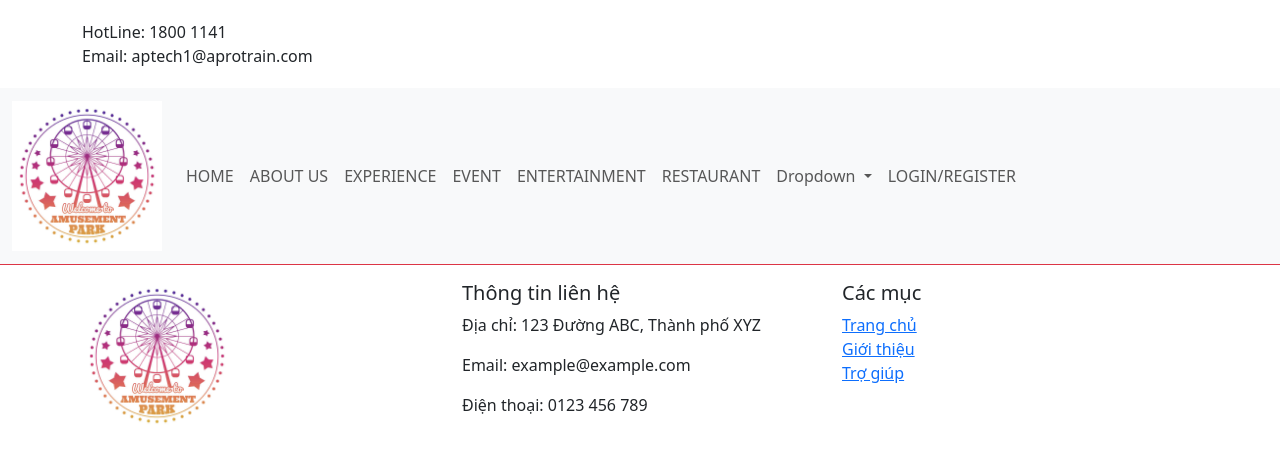
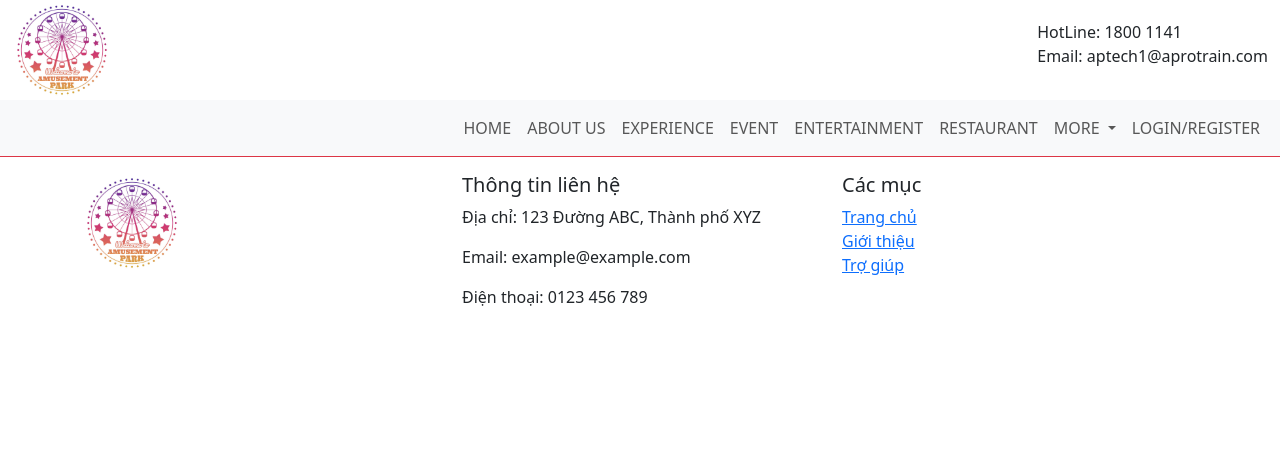
Before and after one commit to thanh1149/eProject, a PHP site: page /home.php in a window 1280 px wide. Shown: the top 463 px of the page. Run offline with PHP 8.4, Linux system fonts and the light colour scheme.

Commit message:
eProject

```diff
--- a/SourceCode/css/navbar.css
+++ b/SourceCode/css/navbar.css
@@ -1,4 +1,9 @@
 .navbar-brand img {
-    max-width: 150px;
+    max-width: 100px;
     height: auto;
 }
+.header
+    {
+        display: flex;
+        justify-content: flex-end;
+    }
--- a/SourceCode/footer.php
+++ b/SourceCode/footer.php
@@ -2,7 +2,7 @@
         <div class="container">
             <div class="row">
                 <div class="col-md-4">
-                    <a class="navbar-brand" href="#"><img src="./image/logo.jpg " alt="Logo"></a>
+                    <a class="navbar-brand" href="home.php"><img src="./image/logo.jpg " alt="Logo"></a>
                 </div>
                 <div class="col-md-4">
                     <h5>Thông tin liên hệ</h5>
--- a/SourceCode/navbar.php
+++ b/SourceCode/navbar.php
@@ -1,6 +1,10 @@
-<div class="container">
+<div class="container-fluid" style="margin: 0">
     <div class="row">
-        <!--header-->
+        <div class="col-md-8">
+                    <div class="img-logo">
+                    <a class="navbar-brand" href="#"><img src="./image/logo.jpg " alt="Logo"></a>
+                    </div>
+            </div>
         <div class="col-md-4 col-12">
             <div class="header" style="padding-top: 20px;padding-bottom: 20px">
                 <div class="hotnum">
@@ -16,14 +20,14 @@
 </div>
 <nav class="navbar navbar-expand-lg bg-body-tertiary">
     <div class="container-fluid">
-        <a class="navbar-brand" href="#"><img src="./image/logo.jpg " alt="Logo"></a>
+        <!-- <a class="navbar-brand" href="#"><img src="./image/logo.jpg " alt="Logo"></a> -->
         <button class="navbar-toggler" type="button" data-bs-toggle="collapse" data-bs-target="#navbarSupportedContent" aria-controls="navbarSupportedContent" aria-expanded="false" aria-label="Toggle navigation">
             <span class="navbar-toggler-icon"></span>
         </button>
         <div class="collapse navbar-collapse" id="navbarSupportedContent">
-            <ul class="navbar-nav me-auto mb-2 mb-lg-0 justify-content-end">
+            <ul class="navbar-nav ms-auto mb-2 mb-lg-0 ">
                 <li class="nav-item ">
-                    <a class="nav-link" href="#">HOME</a>
+                    <a class="nav-link" href="home.php">HOME</a>
                 </li>
                 <li class="nav-item">
                     <a class="nav-link" href="#">ABOUT US</a>
@@ -42,19 +46,15 @@
                 </li>
                 <li class="nav-item dropdown">
                     <a class="nav-link dropdown-toggle" href="#" role="button" data-bs-toggle="dropdown" aria-expanded="false">
-                        Dropdown
+                        MORE
                     </a>
                     <ul class="dropdown-menu">
-                        <li><a class="dropdown-item" href="#">Action</a></li>
-                        <li><a class="dropdown-item" href="#">Another action</a></li>
-                        <li>
-                            <hr class="dropdown-divider">
-                        </li>
-                        <li><a class="dropdown-item" href="#">Something else here</a></li>
+                        <li><a class="dropdown-item" href="#">MAP</a></li>
+                        <li><a class="dropdown-item" href="#">GALLERY</a></li>
                     </ul>
                 </li>
                 <li class="nav-item">
-                    <a class="nav-link" href="#">LOGIN/REGISTER</a>
+                    <a class="nav-link" href="register.php">LOGIN/REGISTER</a>
                 </li>
             </ul>
         </div>
--- a/SourceCode/register.php
+++ b/SourceCode/register.php
@@ -61,7 +61,6 @@ if ($_SERVER["REQUEST_METHOD"] == "POST") {
     <link rel="stylesheet" href="css/footer.css" />
     <link rel="stylesheet" href="css/register.css" />
 </head>
-
 <body>
     <?php include('navbar.php'); ?>
     <!-- register form -->
```
